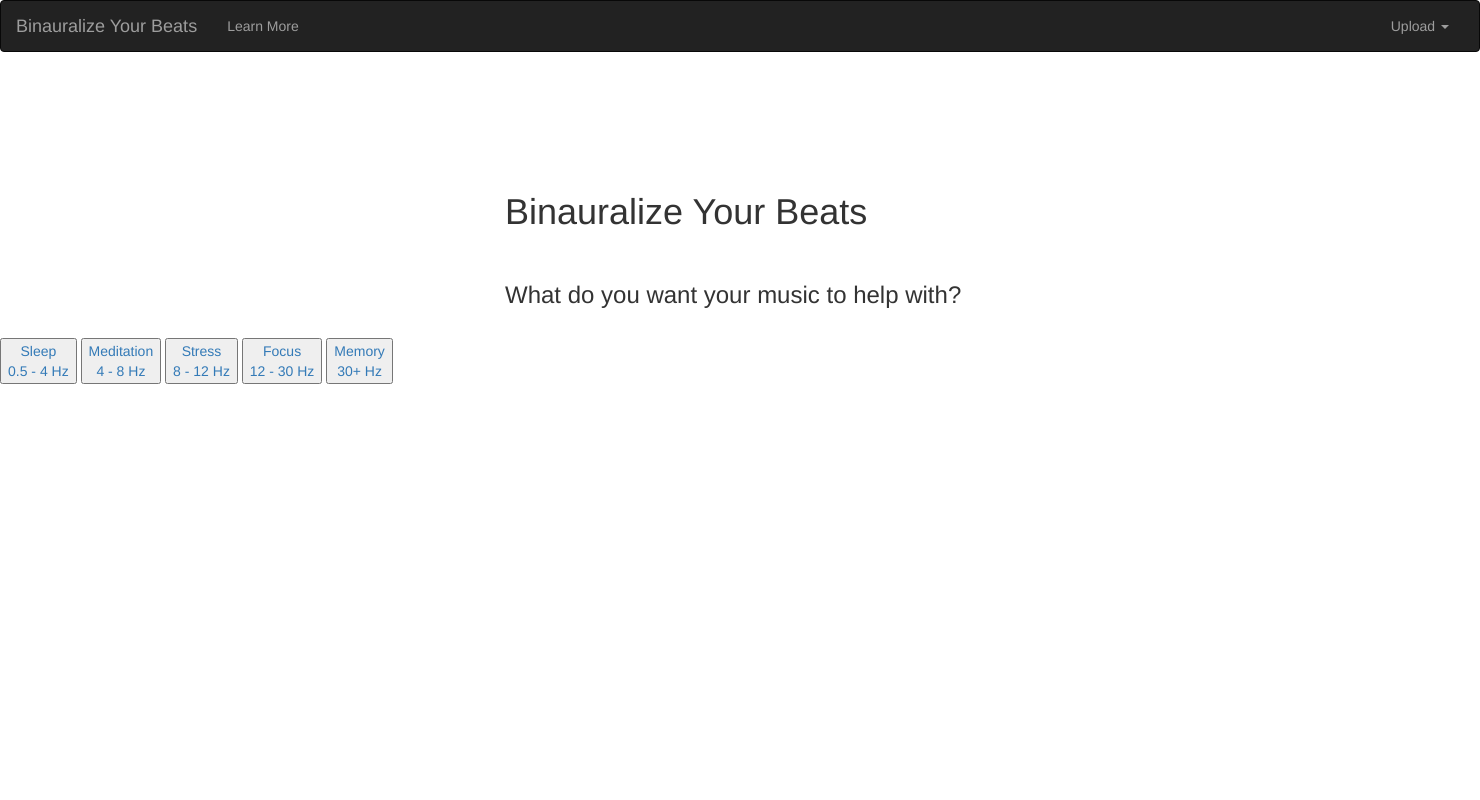
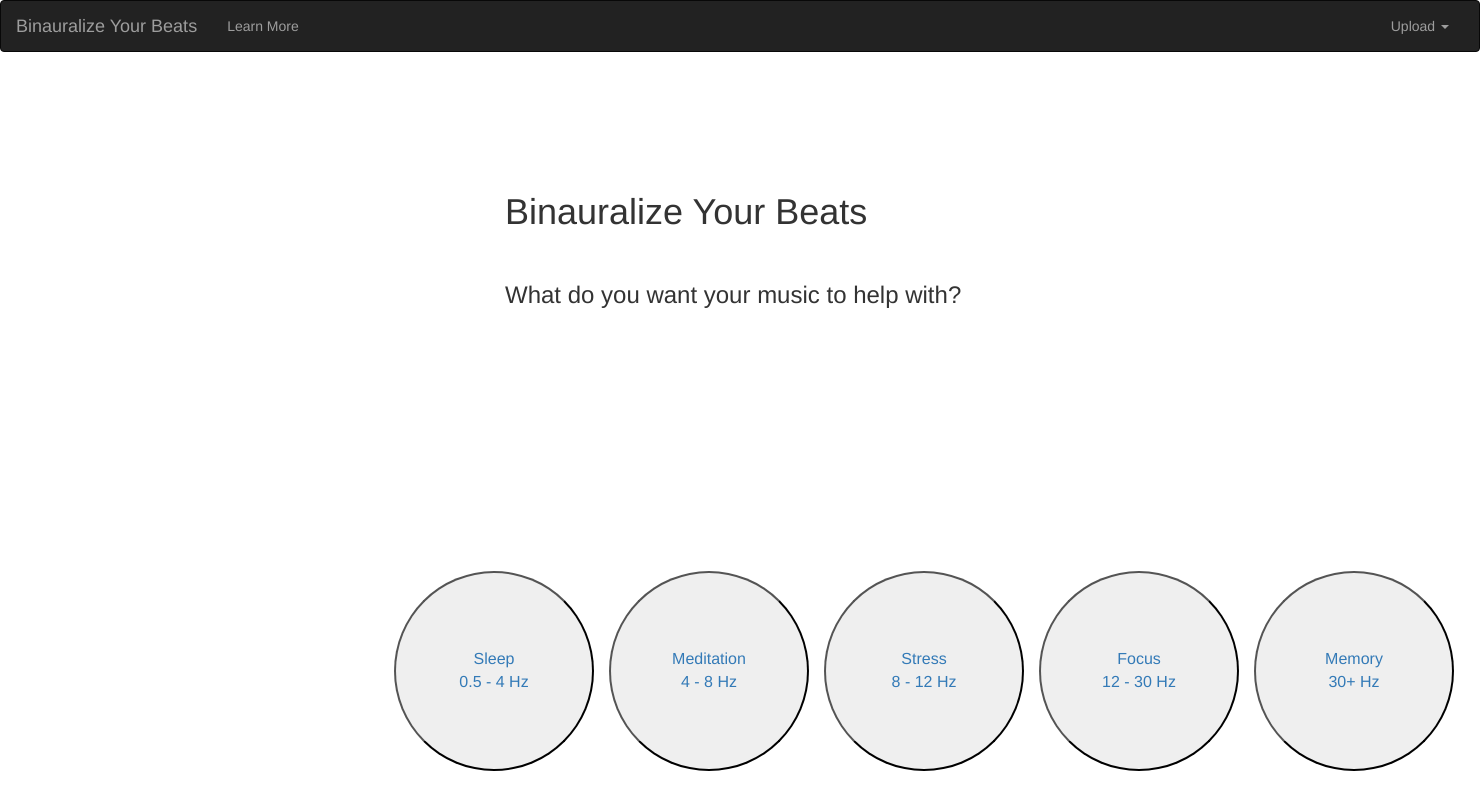
Before and after one commit to combover01/binauralize-your-beats, a Flask app: template templates/landing.html in a window 1480 px wide. Run offline with Flask 2, Linux system fonts and the light colour scheme; the template is opened without the code that fills it, so the values that code supplies are empty; some libraries are stand-ins or nearby versions.

Commit message:
centered buttons

```diff
--- a/templates/landing.html
+++ b/templates/landing.html
@@ -10,6 +10,61 @@
             max-width: 500px;
             padding-top: 100px;
           }
+		  body {
+			background-image: url("");
+				}
+		.Sleep {
+			padding: 15px 32px;
+			font-size: 16px;
+			border-radius: 70%;
+			position: absolute;
+				width: 200px;
+				height: 200px;
+				left: 394px;
+				top: 571px;
+			}
+		.Meditation {
+			padding: 15px 32px;
+			font-size: 16px;
+			border-radius: 70%;
+				position: absolute;
+				width: 200px;
+				height: 200px;
+				left: 609px;
+				top: 571px;
+		}
+		.Stress {
+			padding: 15px 32px;
+			font-size: 16px;
+			border-radius: 70%;
+				position: absolute;
+				width: 200px;
+				height: 200px;
+				left: 824px;
+				top: 571px;
+				}
+		.Focus {
+			padding: 15px 32px;
+			font-size: 16px;
+			border-radius: 70%;
+				position: absolute;
+				width: 200px;
+				height: 200px;
+				left: 1039px;
+				top: 571px;
+			}
+
+		.Memory {
+			padding: 15px 32px;
+			font-size: 16px;
+			border-radius: 70%;
+				position: absolute;
+				width: 200px;
+				height: 200px;
+				left: 1254px;
+				top: 571px;
+				}
+
         </style>
     </head>
 
@@ -47,7 +102,7 @@
                   </nav>
           <div class="container">
             <p style="text-align:center">
-              <h1> Binauralize Your Beats </h1>
+              <h1> 	    Binauralize Your Beats </h1>
               <br>
               <h3>What do you want your music to help with?</h3>
             </p>
```
